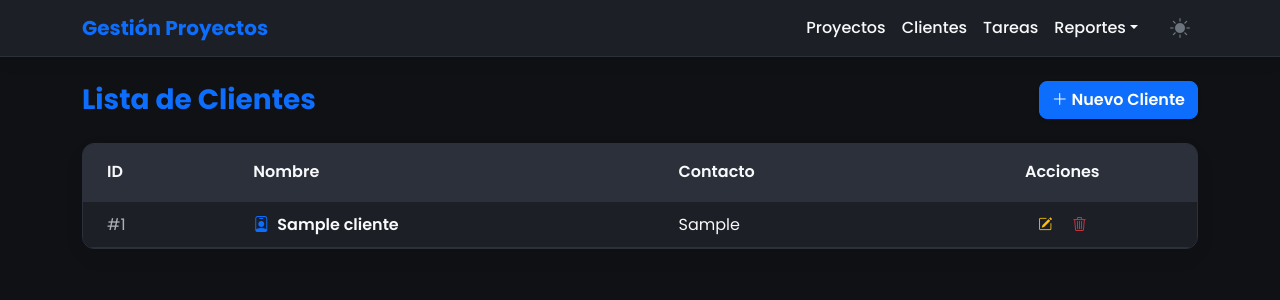
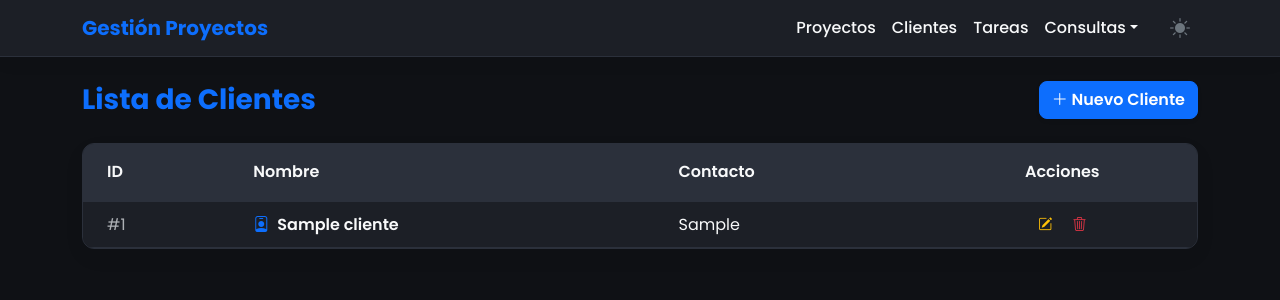
Before and after one commit to pan-sitop/Prj_php, a PHP site: page /clientes/index.php in a window 1280 px wide. Shown: the top 300 px of the page. Run offline with PHP 8.4, Linux system fonts and the light colour scheme; tables that the repository leaves empty or names only in its code hold one stand-in row (values such as "Sample post").

Commit message:
consultas

```diff
--- a/includes/header.php
+++ b/includes/header.php
@@ -98,10 +98,10 @@
                     <li class="nav-item"><a class="nav-link" href="../clientes/index.php">Clientes</a></li>
                     <li class="nav-item"><a class="nav-link" href="../tareas/index.php">Tareas</a></li>
                     <li class="nav-item dropdown">
-                        <a class="nav-link dropdown-toggle" href="#" role="button" data-bs-toggle="dropdown">Reportes</a>
+                        <a class="nav-link dropdown-toggle" href="#" role="button" data-bs-toggle="dropdown">Consultas</a>
                         <ul class="dropdown-menu shadow border-0">
-                            <li><a class="dropdown-item" href="../reportes/consulta1.php">Reporte: Proyectos/Cliente</a></li>
-                            <li><a class="dropdown-item" href="../reportes/consulta2.php">Reporte: Detalle Tareas</a></li>
+                            <li><a class="dropdown-item" href="../reportes/consulta1.php">Consulta: Proyectos/Cliente</a></li>
+                            <li><a class="dropdown-item" href="../reportes/consulta2.php">Consulta: Detalle Tareas</a></li>
                         </ul>
                     </li>
                     <li class="nav-item ms-3">
```
